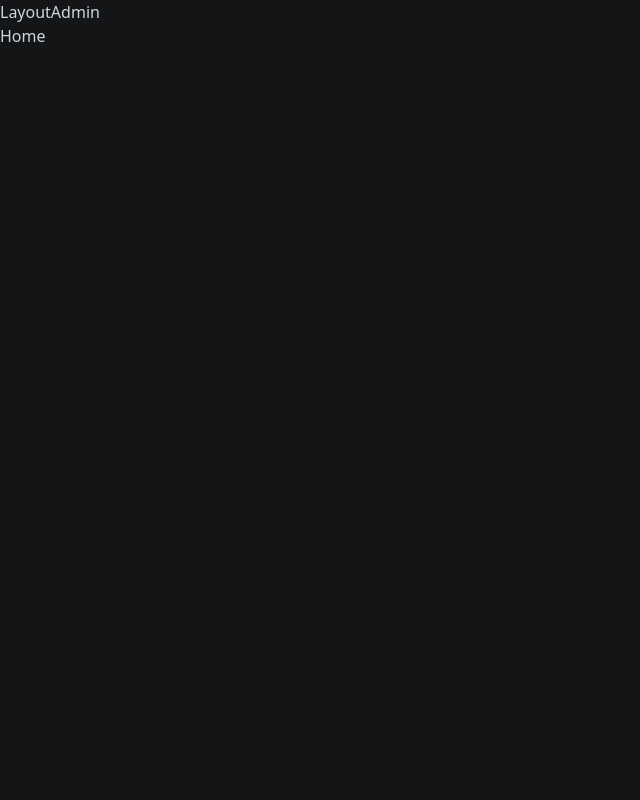
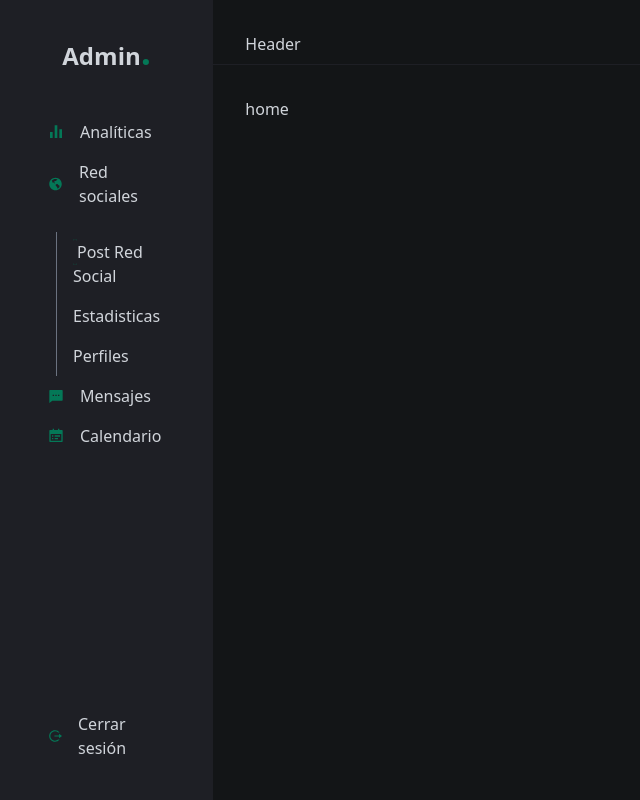
Before and after one commit to rolandoarellano69/Dashboard-T1, a React (Vite) app: page / in a window 1280 px wide. Shown: the whole page, without its empty margins (0-640 px from the left). Built offline with nearby package versions, Linux system fonts and the light colour scheme.

Commit message:
Sidebar v1 and Header v1

```diff
--- /dev/null
+++ b/src/components/Header.jsx
@@ -0,0 +1,9 @@
+import React from 'react'
+
+const Header = () => {
+  return (
+    <header className=' h-[7vh] md:h[10vh] border-b border-secondary-100 p-8'>Header</header>
+  )
+}
+
+export default Header
--- /dev/null
+++ b/src/components/Sidebars.jsx
@@ -0,0 +1,49 @@
+import React from 'react'
+import { Link } from 'react-router-dom'
+//icons
+import { RiBarChartFill, RiEarthFill, RiMessage2Fill, RiCalendarTodoFill, RiLogoutCircleRLine } from 'react-icons/ri'
+
+const Sidebars = () => {
+  return (
+    <div className='xl:h-[100vh] bg-secondary-100 xl:static  overflow-y-scroll fixed w-full -left-full top-0 h-full p-8 flex flex-col justify-between'>
+      <div>
+        <h1 className='text-center text-2xl font-bold mb-10 text-gray-300'>Admin<span className='text-primary text-4xl'>.</span>
+        </h1>
+        <ul className='text-mb'>
+          <li>
+            <Link to="/admin/users " className=' flex items-center gap-4 py-2 px-4 rounded-lg hover:bg-secondary-900 transition-colors'><RiBarChartFill className='text-primary' />Analíticas</Link>
+          </li>
+
+          <li>
+            <Link to="/admin/users " className=' flex items-center gap-4 py-2 px-4 rounded-lg hover:bg-secondary-900 transition-colors'><RiEarthFill className='text-primary' />Red sociales</Link>
+            <ul className='mt-4 '>
+              <li>
+                <Link to="/" className='py-2 px-4 border-l border-gray-500 ml-6 block relative before:w-3 before:h-3 before:aboslute before:bg-primary before:rounded-full before:-left-2 before:top-1/2 before:-translate-y-1/2 before:border-2 before:border-secondary-100'>Post Red Social</Link>
+              </li>
+              <li>
+                <Link to="/" className='py-2 px-4 border-l border-gray-500 ml-6 block  '>Estadisticas</Link>
+              </li>
+              <li>
+                <Link to="/" className='py-2 px-4 border-l border-gray-500 ml-6 block'>Perfiles</Link>
+              </li>
+            </ul>
+          </li>
+
+          <li>
+            <Link to="/admin/users " className=' flex items-center gap-4 py-2 px-4 rounded-lg hover:bg-secondary-900 transition-colors'><RiMessage2Fill className='text-primary' />Mensajes</Link>
+          </li>
+          <li>
+            <Link to="/admin/users " className=' flex items-center gap-4 py-2 px-4 rounded-lg hover:bg-secondary-900 transition-colors'><RiCalendarTodoFill className='text-primary' />Calendario</Link>
+          </li>
+
+
+        </ul>
+      </div>
+      <nav className=' text-mb '>
+        <Link to="/admin/users " className=' flex items-center gap-4 py-2 px-4 rounded-lg hover:bg-secondary-900 transition-colors'><RiLogoutCircleRLine className='text-primary' />Cerrar sesión</Link>
+      </nav>
+    </div>
+  )
+}
+
+export default Sidebars
--- a/src/layouts/LayoutAdmin.jsx
+++ b/src/layouts/LayoutAdmin.jsx
@@ -1,9 +1,20 @@
 import React from 'react'
 import { Outlet } from 'react-router-dom'
+import Sidebars from '../components/Sidebars'
+import Header from '../components/Header'
 
 export const LayoutAdmin = () => {
   return (
-    <div>LayoutAdmin <Outlet /> </div>
+    <div className='min-h-screen grid grid-cols-1 xl:grid-cols-6 '>
+      <Sidebars />
+      <div className='xl:col-span-5 '>
+        <Header />
+        <div className='h-[90vh] overflow-y-scroll p-8'>
+
+          <Outlet />
+        </div>
+      </div>
+    </div>
   )
 }
 export default LayoutAdmin;
--- a/src/pages/admin/Home.jsx
+++ b/src/pages/admin/Home.jsx
@@ -2,7 +2,9 @@ import React from 'react'
 
 export const Home = () => {
   return (
-    <div>Home</div>
+    <div>
+      home
+    </div>
   )
 }
  export default Home
```
